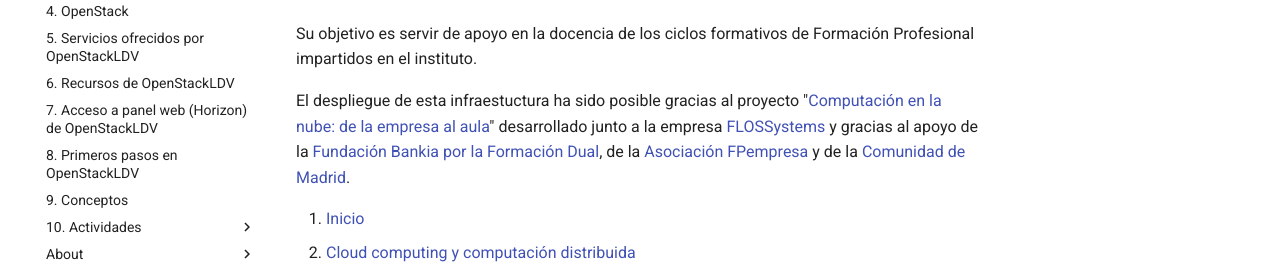
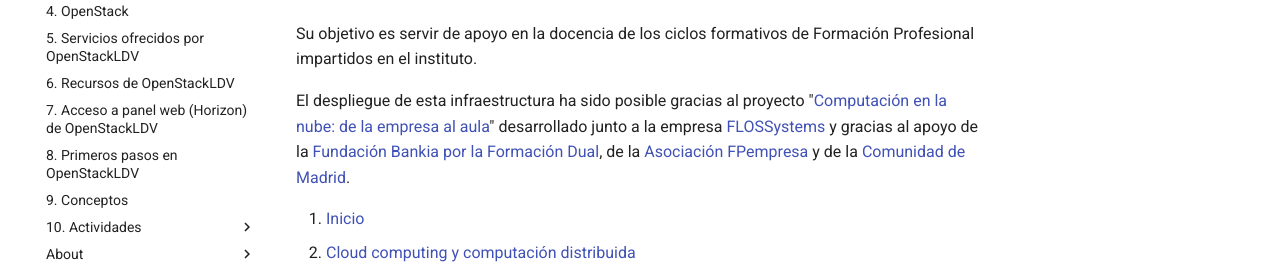
Before and after one commit to alvarogarcialdv/OpenStackLDV, an MkDocs documentation site: the page built from docs/README.md, in a window 1280 px wide and 900 px high. Shown: the part 226-504 px from the top of the window. Built offline with MkDocs 1.6.1 and Material for MkDocs 9.7.7, drawn with Linux system fonts in a browser that asks for light colours.

Commit message:
Corrige errores en Readme

```diff
--- a/docs/README.md
+++ b/docs/README.md
@@ -4,7 +4,7 @@
 
 Su objetivo es servir de apoyo en la docencia de los ciclos formativos de Formación Profesional impartidos en el instituto.
 
-El despliegue de esta infraestuctura ha sido posible gracias al proyecto "[Computación en la nube: de la empresa al aula](https://cloud.informaticaldv.com/)" desarrollado junto a la empresa  [FLOSSystems](https://flossystems.com/) y gracias al apoyo de la [Fundación Bankia por la Formación Dual](https://www.dualizabankia.com), de la [Asociación FPempresa](http://fpempresa.net/) y de la [Comunidad de Madrid](http://www.comunidad.madrid/servicios/educacion/formacion-profesional).
+El despliegue de esta infraestructura  ha sido posible gracias al proyecto "[Computación en la nube: de la empresa al aula](https://cloud.informaticaldv.com/)" desarrollado junto a la empresa  [FLOSSystems](https://flossystems.com/) y gracias al apoyo de la [Fundación Bankia por la Formación Dual](https://www.dualizabankia.com), de la [Asociación FPempresa](http://fpempresa.net/) y de la [Comunidad de Madrid](http://www.comunidad.madrid/servicios/educacion/formacion-profesional).
 
 1. [Inicio](README.md)
 2. [Cloud computing y computación distribuida](02-Cloud/Cloud.md)
```
Also changed, not shown: README.md (+1 -1 lines).
